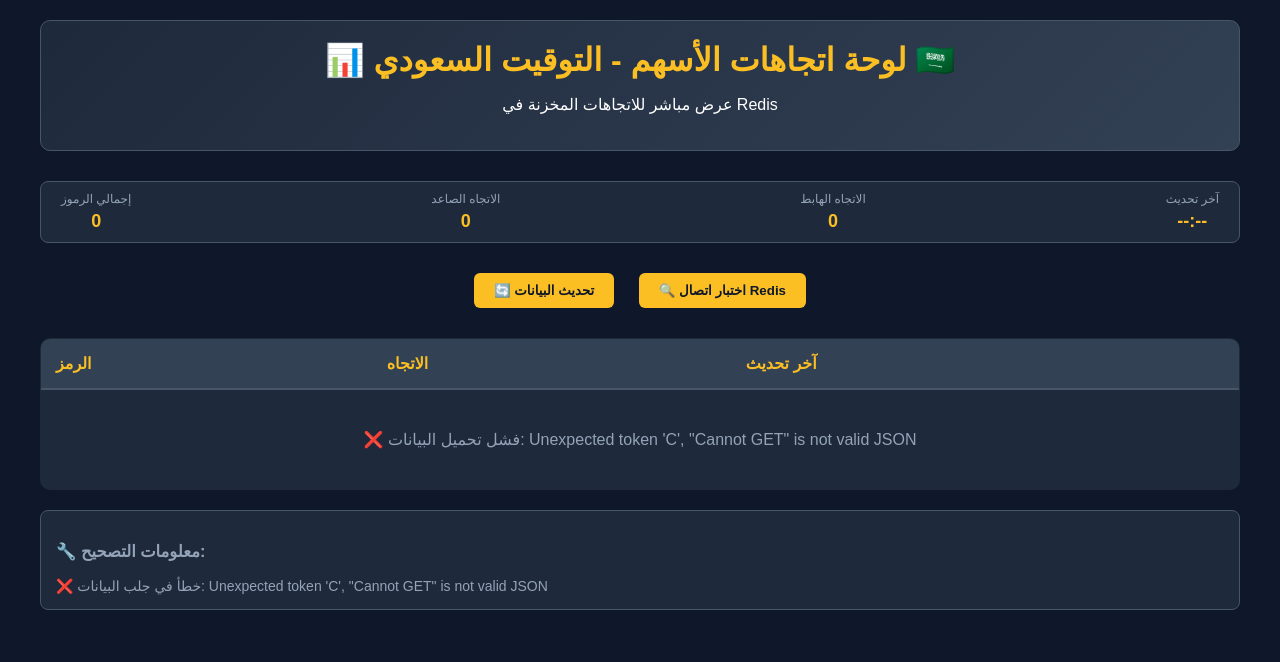
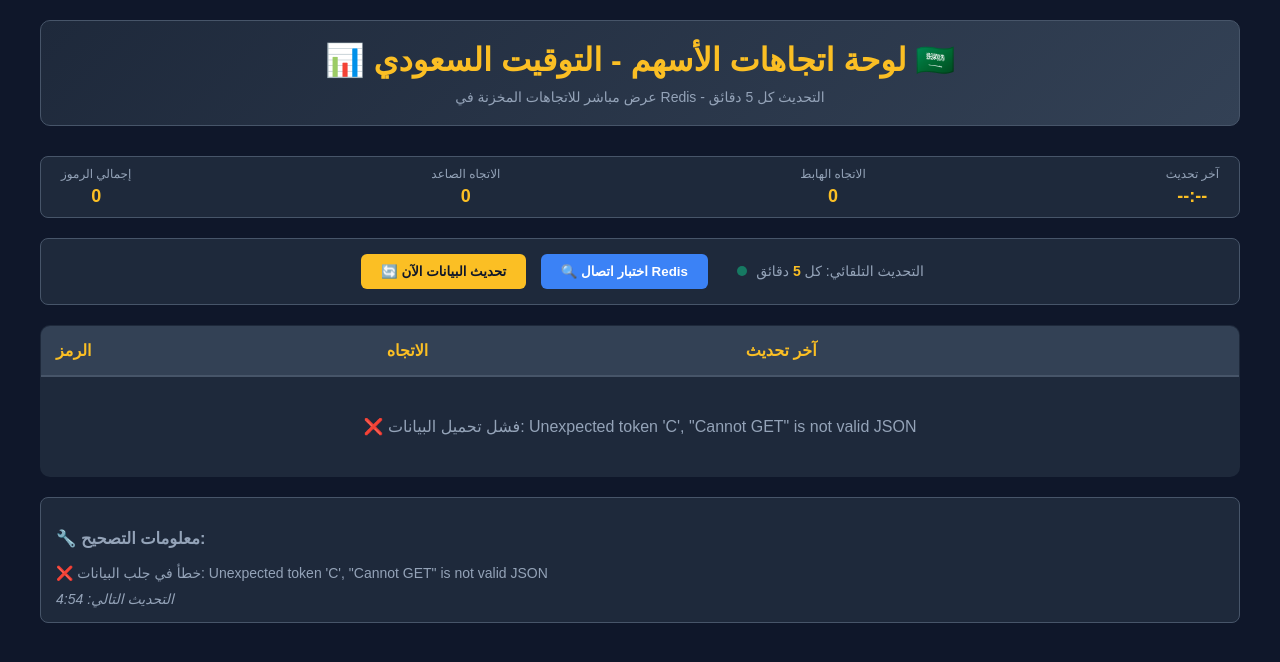
Before and after one commit to Krayem12/krayem12, a Python web app: template templates/trends.html in a window 1280 px wide. Shown: the top 662 px of the page. Run offline with Jinja, Linux system fonts and the light colour scheme; the template is opened without the code that fills it, so the values that code supplies are empty.

Commit message:
Update trends.html

```diff
--- a/templates/trends.html
+++ b/templates/trends.html
@@ -32,6 +32,12 @@
             margin: 0;
         }
 
+        .subtitle {
+            color: #94a3b8;
+            margin: 10px 0 0 0;
+            font-size: 14px;
+        }
+
         .status-bar {
             display: flex;
             justify-content: space-between;
@@ -58,6 +64,27 @@
             font-size: 18px;
             font-weight: bold;
             color: #fbbf24;
+        }
+
+        .controls {
+            background: #1e293b;
+            padding: 15px;
+            border-radius: 8px;
+            margin-bottom: 20px;
+            border: 1px solid #475569;
+            text-align: center;
+        }
+
+        .refresh-interval {
+            display: inline-block;
+            margin-left: 20px;
+            color: #94a3b8;
+            font-size: 14px;
+        }
+
+        .refresh-interval span {
+            color: #fbbf24;
+            font-weight: bold;
         }
 
         table {
@@ -119,11 +146,28 @@
             border-radius: 6px;
             font-weight: bold;
             cursor: pointer;
-            margin: 10px;
+            margin: 0 5px;
+            transition: background 0.3s;
         }
 
         .refresh-btn:hover {
             background: #f59e0b;
+        }
+
+        .test-btn {
+            background: #3b82f6;
+            color: white;
+            border: none;
+            padding: 10px 20px;
+            border-radius: 6px;
+            font-weight: bold;
+            cursor: pointer;
+            margin: 0 5px;
+            transition: background 0.3s;
+        }
+
+        .test-btn:hover {
+            background: #2563eb;
         }
 
         .debug-info {
@@ -136,6 +180,22 @@
             font-size: 14px;
         }
 
+        .auto-refresh-indicator {
+            display: inline-block;
+            width: 10px;
+            height: 10px;
+            border-radius: 50%;
+            background: #10b981;
+            margin-right: 5px;
+            animation: pulse 2s infinite;
+        }
+
+        @keyframes pulse {
+            0% { opacity: 1; }
+            50% { opacity: 0.5; }
+            100% { opacity: 1; }
+        }
+
         @media (max-width: 768px) {
             table {
                 display: block;
@@ -146,6 +206,16 @@
                 flex-direction: column;
                 gap: 15px;
             }
+
+            .controls {
+                display: flex;
+                flex-direction: column;
+                gap: 10px;
+            }
+
+            .refresh-interval {
+                margin: 10px 0 0 0;
+            }
         }
     </style>
 </head>
@@ -153,7 +223,7 @@
     <div class="container">
         <header>
             <h1>📊 لوحة اتجاهات الأسهم - التوقيت السعودي 🇸🇦</h1>
-            <p>عرض مباشر للاتجاهات المخزنة في Redis</p>
+            <p class="subtitle">عرض مباشر للاتجاهات المخزنة في Redis - التحديث كل 5 دقائق</p>
         </header>
 
         <div class="status-bar">
@@ -175,9 +245,13 @@
             </div>
         </div>
 
-        <div style="text-align: center; margin: 20px 0;">
-            <button class="refresh-btn" onclick="loadTrends()">🔄 تحديث البيانات</button>
-            <button class="refresh-btn" onclick="testRedisConnection()">🔍 اختبار اتصال Redis</button>
+        <div class="controls">
+            <button class="refresh-btn" onclick="loadTrends()">🔄 تحديث البيانات الآن</button>
+            <button class="test-btn" onclick="testRedisConnection()">🔍 اختبار اتصال Redis</button>
+            <div class="refresh-interval">
+                <span class="auto-refresh-indicator"></span>
+                التحديث التلقائي: كل <span id="refreshMinutes">5</span> دقائق
+            </div>
         </div>
 
         <table>
@@ -200,15 +274,68 @@
             <div id="debugInfo">
                 جاري اختبار اتصال النظام...
             </div>
+            <div id="nextRefreshInfo" style="margin-top: 10px; font-style: italic;">
+                التحديث التالي: <span id="nextRefreshTime">--:--</span>
+            </div>
         </div>
     </div>
 
     <script>
+        // 🔧 الإعدادات - يمكن تغييرها حسب الرغبة
+        const REFRESH_INTERVAL = 5 * 60 * 1000; // 5 دقائق بالميلي ثانية
+        let refreshTimer = null;
+        let nextRefreshTime = null;
+
+        // تنسيق الوقت بشكل جميل
+        function formatTime(date) {
+            return date.toLocaleTimeString('ar-SA', {
+                hour: '2-digit',
+                minute: '2-digit',
+                second: '2-digit'
+            });
+        }
+
+        // حساب وقت التحديث التالي وعرضه
+        function updateNextRefreshTime() {
+            if (nextRefreshTime) {
+                const now = new Date();
+                const timeDiff = nextRefreshTime - now;
+
+                if (timeDiff > 0) {
+                    const minutes = Math.floor(timeDiff / 60000);
+                    const seconds = Math.floor((timeDiff % 60000) / 1000);
+                    document.getElementById('nextRefreshTime').textContent =
+                        `${minutes}:${seconds.toString().padStart(2, '0')}`;
+                } else {
+                    document.getElementById('nextRefreshTime').textContent = 'قريباً...';
+                }
+            }
+        }
+
+        // بدء مؤقت التحديث التلقائي
+        function startAutoRefresh() {
+            // إلغاء المؤقت السابق إذا كان موجوداً
+            if (refreshTimer) {
+                clearInterval(refreshTimer);
+            }
+
+            // حساب وقت التحديث التالي
+            nextRefreshTime = new Date(Date.now() + REFRESH_INTERVAL);
+
+            // بدء المؤقت الجديد
+            refreshTimer = setInterval(loadTrends, REFRESH_INTERVAL);
+
+            // تحديث عداد الوقت كل ثانية
+            setInterval(updateNextRefreshTime, 1000);
+
+            console.log(`✅ تم تفعيل التحديث التلقائي كل ${REFRESH_INTERVAL / 60000} دقائق`);
+        }
+
         async function loadTrends() {
             try {
                 document.getElementById('trendTable').innerHTML = `
                     <tr>
-                        <td colspan="3" class="loading">⏳ جاري تحميل البيانات...</td>
+                        <td colspan="3" class="loading">⏳ جاري تحديث البيانات...</td>
                     </tr>`;
 
                 document.getElementById('debugInfo').innerHTML = 'جاري جلب البيانات من Redis...';
@@ -249,8 +376,20 @@
                 });
 
                 updateCounts(data.length, bullishCount, bearishCount);
-                document.getElementById('lastUpdate').textContent = new Date().toLocaleTimeString('ar-SA');
-                document.getElementById('debugInfo').innerHTML = `✅ تم تحميل ${data.length} رمز بنجاح من Redis`;
+
+                const now = new Date();
+                document.getElementById('lastUpdate').textContent = formatTime(now);
+
+                // تحديث وقت التحديث التالي
+                nextRefreshTime = new Date(now.getTime() + REFRESH_INTERVAL);
+
+                document.getElementById('debugInfo').innerHTML = `
+                    ✅ تم تحديث البيانات بنجاح:<br>
+                    - عدد الرموز: ${data.length}<br>
+                    - الاتجاه الصاعد: ${bullishCount}<br>
+                    - الاتجاه الهابط: ${bearishCount}<br>
+                    - وقت التحديث: ${formatTime(now)}
+                `;
 
             } catch (error) {
                 console.error('Error loading trends:', error);
@@ -307,8 +446,17 @@
         // تحميل أولي
         loadTrends();
 
-        // تحديث تلقائي كل خمس دقائق
-        setInterval(loadTrends, 300000);
+        // بدء التحديث التلقائي كل 5 دقائق
+        startAutoRefresh();
+
+        // إعادة تعيين التحديث التلقائي عند النقر على زر التحديث
+        document.querySelector('.refresh-btn').addEventListener('click', function() {
+            // إعادة تعيين المؤقت
+            if (refreshTimer) {
+                clearInterval(refreshTimer);
+            }
+            startAutoRefresh();
+        });
     </script>
 </body>
 </html>
```
